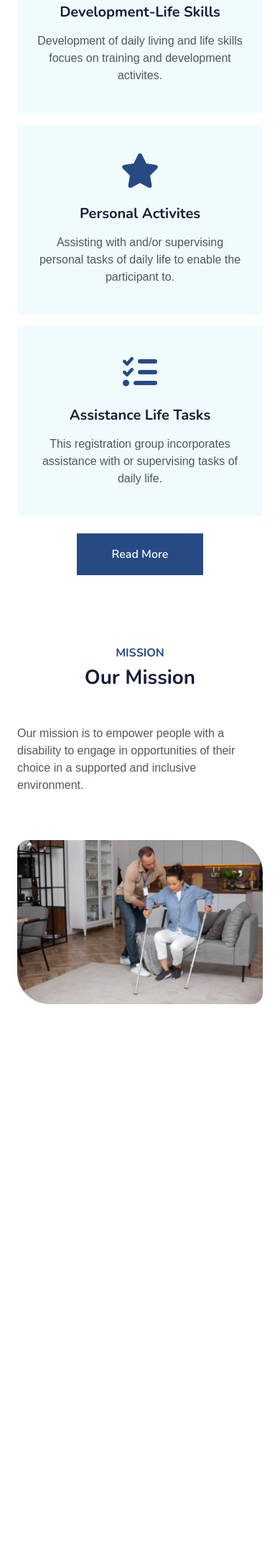
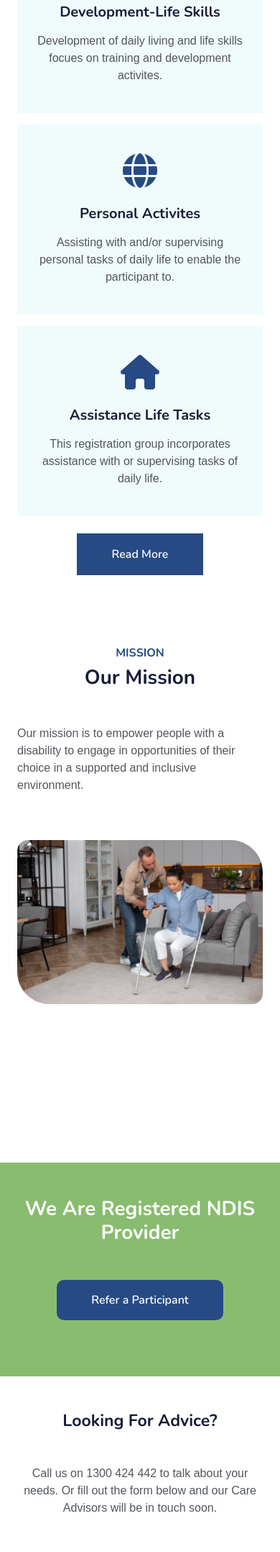
Before and after one commit to sandhya8109/hopeability, a PHP site: page / in a window 390 px wide; the page is wider, and only the part inside the window is pictured. Shown: the part 2200-4356 px from the top of that part at 72% size. Before the commit the page ends 3595 px from the top of that part, so only its background shows below. Run offline with PHP 8.4, Linux system fonts and the light colour scheme; some libraries are stand-ins or nearby versions; grey boxes are pictures that could not be loaded.

Commit message:
Initial commit

```diff
--- a/css/style.css
+++ b/css/style.css
@@ -19,6 +19,20 @@
     right: 45px;
     bottom: 45px;
     z-index: 99;
+}
+
+/*** Spinner ***/
+#spinner {
+    opacity: 0;
+    visibility: hidden;
+    transition: opacity .5s ease-out, visibility 0s linear .5s;
+    z-index: 99999;
+}
+
+#spinner.show {
+    transition: opacity .5s ease-out, visibility 0s linear 0s;
+    visibility: visible;
+    opacity: 1;
 }
 
 
--- a/index.php
+++ b/index.php
@@ -6,7 +6,7 @@ include('header1.php')
 
 <head>
     <meta charset="utf-8">
-    <title>Home</title>
+    <title>eLEARNING - eLearning HTML Template</title>
     <meta content="width=device-width, initial-scale=1.0" name="viewport">
     <meta content="" name="keywords">
     <meta content="" name="description">
@@ -37,13 +37,26 @@ include('header1.php')
 </head>
 
 <body>
+    <!-- Spinner Start -->
+    <div id="spinner"
+        class="show bg-white position-fixed translate-middle w-100 vh-100 top-50 start-50 d-flex align-items-center justify-content-center">
+        <div class="spinner-border text-primary" style="width: 3rem; height: 3rem;" role="status">
+            <span class="sr-only">Loading...</span>
+        </div>
+    </div>
+    <!-- Spinner End -->
+
+
+    <!-- Navbar Start -->
+
+    <!-- Navbar End -->
 
 
     <!-- Carousel Start -->
     <div class="container-fluid p-0 mb-5">
         <div class="owl-carousel header-carousel position-relative">
             <div class="owl-carousel-item position-relative">
-                <img class="img-fluid" src="./img/front-view-smiley-girl-woman-indoors.jpg" alt="">
+                <img class="img-fluid" src="img/front-view-smiley-girl-woman-indoors.jpg" alt="">
                 <div class="position-absolute top-0 start-0 w-100 h-100 d-flex align-items-center"
                     style="background: rgba(24, 29, 56, .7);">
                     <div class="container">
@@ -122,7 +135,7 @@ include('header1.php')
                 <div class="col-lg-4 col-sm-6 wow fadeInUp" data-wow-delay="0.1s">
                     <div class="service-item text-center pt-3">
                         <div class="p-4">
-                            <i class="fa fa-3x fa-trophy text-primary mb-4"></i>
+                            <i class="fa fa-3x fa-graduation-cap text-primary mb-4"></i>
                             <h5 class="mb-3">Development-Life Skills</h5>
                             <p>Development of daily living and life skills focues on training and development activites.
                             </p>
@@ -132,7 +145,7 @@ include('header1.php')
                 <div class="col-lg-4 col-sm-6 wow fadeInUp" data-wow-delay="0.3s">
                     <div class="service-item text-center pt-3">
                         <div class="p-4">
-                            <i class="fa fa-3x fa-star text-primary mb-4"></i>
+                            <i class="fa fa-3x fa-globe text-primary mb-4"></i>
                             <h5 class="mb-3">Personal Activites</h5>
                             <p>Assisting with and/or supervising personal tasks of daily life to enable the participant
                                 to.</p>
@@ -142,7 +155,7 @@ include('header1.php')
                 <div class="col-lg-4 col-sm-6 wow fadeInUp" data-wow-delay="0.5s">
                     <div class="service-item text-center pt-3">
                         <div class="p-4">
-                            <i class="fa fa-3x fa-list-check text-primary mb-4"></i>
+                            <i class="fa fa-3x fa-home text-primary mb-4"></i>
                             <h5 class="mb-3">Assistance Life Tasks</h5>
                             <p>This registration group incorporates assistance with or supervising tasks of daily life.
                             </p>
@@ -183,6 +196,76 @@ include('header1.php')
         </div>
     </div>
     <!-- Courses End -->
+    <div style="background-color: #88bc6f;">
+        <div class="container-xxl py-5">
+            <div class="container">
+                <div class="text-center wow fadeInUp" data-wow-delay="0.3s">
+
+                    <h1 class="mb-5" style="color: #fff;">We Are Registered NDIS Provider</h1>
+                    <a class="btn btn-primary py-3 px-5 "
+                        style="border-radius: 10px; background-color: #274a84; border: #24343899; margin-bottom: 30px;"
+                        href="">Refer a Participant</a>
+                </div>
+            </div>
+        </div>
+    </div>
+
+
+    <div class="container-xxl py-5">
+        <div class="container">
+            <div class="text-center wow fadeInUp" data-wow-delay="0.3s">
+
+                <h3 class="mb-5">Looking For Advice?</h3>
+                <p class="mb-5">Call us on 1300 424 442 to talk about your needs. Or fill out the form below and our
+                    Care Advisors will be in touch soon.</p>
+            </div>
+
+
+            <div class="row g-4">
+
+                <div class="col-lg-6 col-md-6 wow fadeInUp" data-wow-delay="0.3s">
+                    <iframe
+                        src="https://www.google.com/maps/embed?pb=!1m18!1m12!1m3!1d973.7902539402759!2d131.01108536954771!3d-12.505484499235527!2m3!1f0!2f0!3f0!3m2!1i1024!2i768!4f13.1!3m3!1m2!1s0x2cc0a311b353d393%3A0xda11542df27d0569!2s3%20Grumman%20Cres%2C%20Zuccoli%20NT%200832%2C%20Australia!5e0!3m2!1sen!2snp!4v1684496714930!5m2!1sen!2snp"
+                        width="100%" height="350" style="border:0;" allowfullscreen="" loading="lazy"
+                        referrerpolicy="no-referrer-when-downgrade"></iframe>
+                </div>
+                <div class="col-lg-6 col-md-12 wow fadeInUp" data-wow-delay="0.5s">
+                    <form>
+                        <div class="row g-3">
+                            <div class="col-md-6">
+                                <div class="form-floating">
+                                    <input type="text" class="form-control" id="name" placeholder="Your Name">
+                                    <label for="name">Your Name</label>
+                                </div>
+                            </div>
+                            <div class="col-md-6">
+                                <div class="form-floating">
+                                    <input type="email" class="form-control" id="email" placeholder="Your Email">
+                                    <label for="email">Your Email</label>
+                                </div>
+                            </div>
+                            <div class="col-12">
+                                <div class="form-floating">
+                                    <input type="text" class="form-control" id="subject" placeholder="Subject">
+                                    <label for="subject">Subject</label>
+                                </div>
+                            </div>
+                            <div class="col-12">
+                                <div class="form-floating">
+                                    <textarea class="form-control" placeholder="Leave a message here" id="message"
+                                        style="height: 150px"></textarea>
+                                    <label for="message">Message</label>
+                                </div>
+                            </div>
+                            <div class="col-12">
+                                <button class="btn btn-primary w-100 py-3" type="submit">Send Message</button>
+                            </div>
+                        </div>
+                    </form>
+                </div>
+            </div>
+        </div>
+    </div>
 
 
 
```
